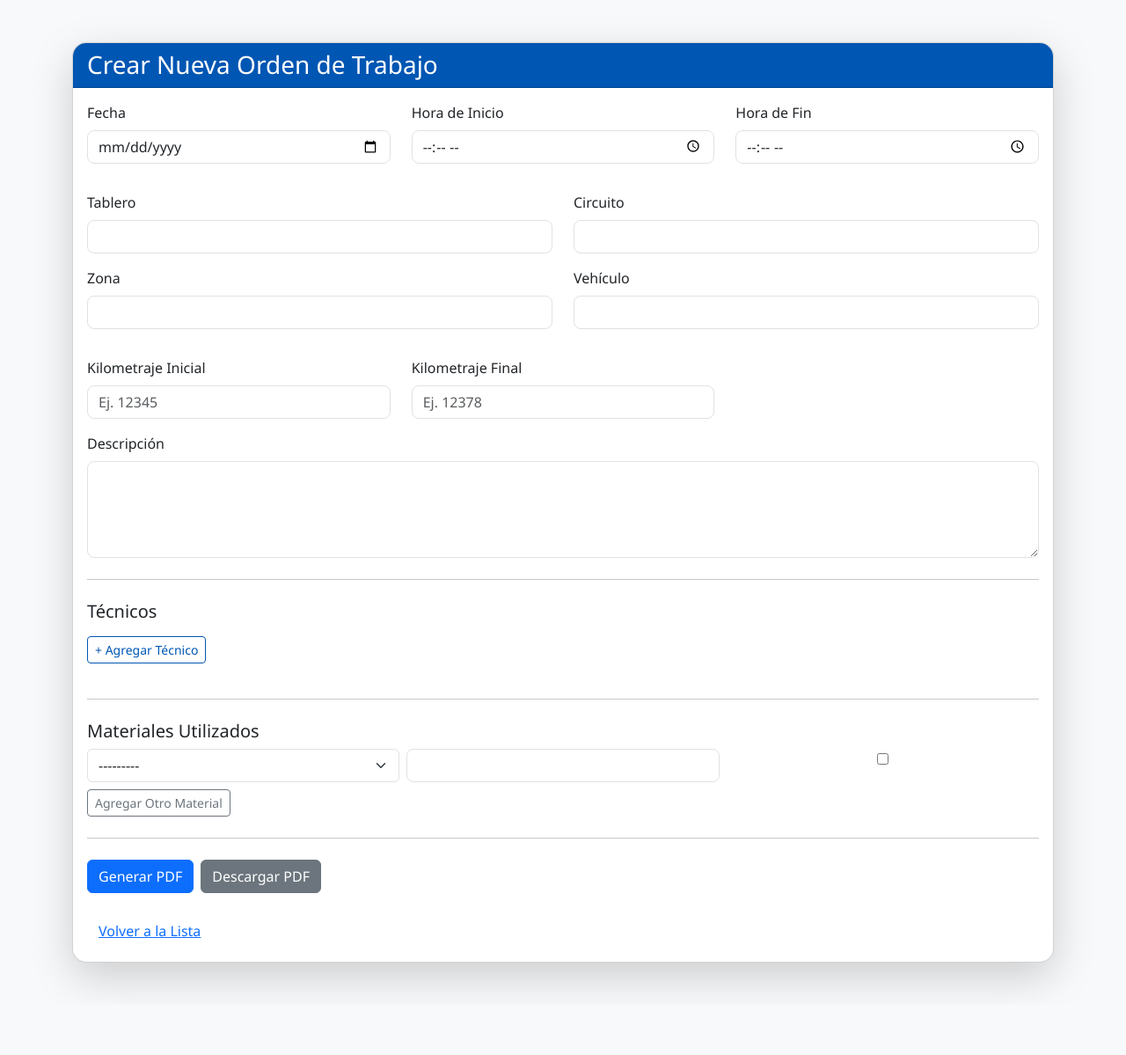
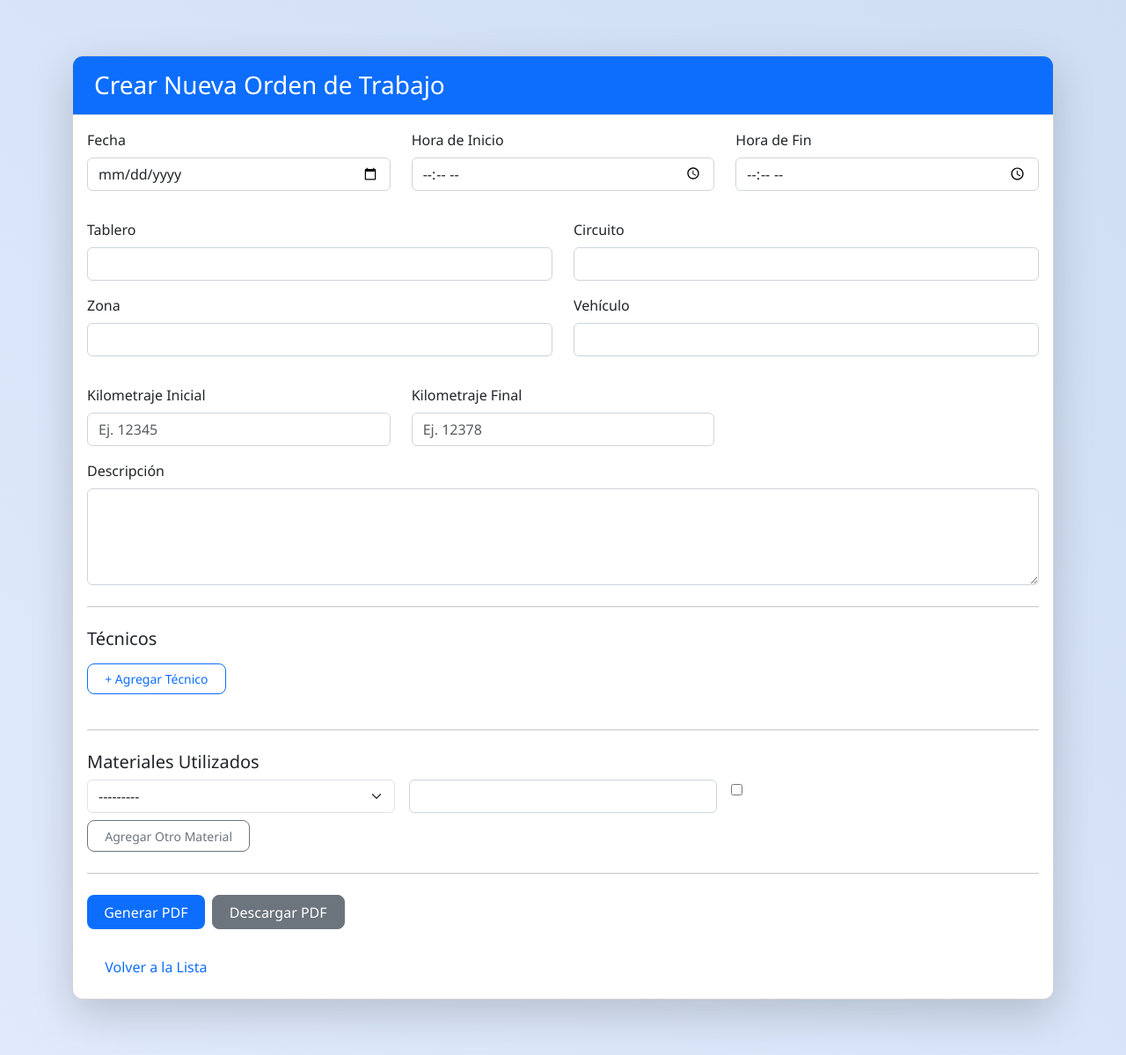
Before and after one commit to omargonza/sistema, a Django app: page /ordenes/nueva/ in a window 1280 px wide. Shown: the whole page at 88% size. Before the commit the page ends 1123 px from the top, so only its background shows below. Run offline with Django 5.2, Linux system fonts and the light colour scheme; the visitor is signed in with stand-in values (Sample User, id 1); data that the repository does not hold is empty.

Commit message:
Ajuste en el css

```diff
--- a/static/css/style.css
+++ b/static/css/style.css
@@ -1,34 +1,61 @@
-/* Estilo base */
+/* === Fondo general y fuente === */
 body {
-  background-color: #f8f9fa;
+  background: linear-gradient(to right top, #e0eafc, #cfdef3);
+  min-height: 100vh;
   font-family: 'Segoe UI', Tahoma, Geneva, Verdana, sans-serif;
+  padding: 15px;
+  margin: 0;
 }
 
-/* Card del formulario */
+/* === Tarjeta principal === */
 .card {
-  border-radius: 16px;
+  border-radius: 12px;
+  box-shadow: 0 10px 25px rgba(0, 0, 0, 0.1);
   overflow: hidden;
 }
 
-/* Cabecera con color primario */
-.card-header.bg-primary {
-  background-color: #0056b3 !important;
+/* === Encabezado === */
+.card-header {
+  background: #0d6efd !important; /* Bootstrap primary */
+  color: white !important;
+  padding: 1rem 1.5rem;
+  border-bottom: 1px solid #dee2e6;
 }
 
-/* Sombras suaves */
-.shadow-lg {
-  box-shadow: 0 0.5rem 1rem rgba(0, 0, 0, 0.15);
+.card-header h3 {
+  margin-bottom: 0;
 }
 
-/* Botones personalizados */
+/* === Botones === */
+.btn {
+  border-radius: 8px;
+  padding: 0.4rem 1.2rem;
+  font-weight: 500;
+  transition: all 0.2s ease-in-out;
+}
+
+.btn-success {
+  background-color: #198754;
+  border: none;
+}
+
+.btn-success:hover {
+  background-color: #146c43;
+}
+
 .btn-outline-primary {
-  border-color: #0056b3;
-  color: #0056b3;
+  border-color: #0d6efd;
+  color: #0d6efd;
 }
 
 .btn-outline-primary:hover {
-  background-color: #0056b3;
+  background-color: #0d6efd;
   color: white;
+}
+
+.btn-outline-secondary {
+  border-color: #6c757d;
+  color: #6c757d;
 }
 
 .btn-outline-secondary:hover {
@@ -36,34 +63,79 @@ body {
   color: white;
 }
 
-/* Ajustes para inputs y selects */
+.btn-primary {
+  background-color: #0d6efd;
+  border: none;
+}
+
+.btn-primary:hover {
+  background-color: #0b5ed7;
+}
+
+/* === Inputs y labels === */
+.form-label {
+  font-weight: 500;
+}
+
 input.form-control,
 select.form-control,
 textarea.form-control {
-  border-radius: 8px;
+  border-radius: 6px;
+  box-shadow: none;
+  border: 1px solid #ced4da;
 }
 
-/* Responsive: Evita desbordes */
+textarea.form-control {
+  resize: vertical;
+}
+
+/* === Materiales dinámicos === */
+#material-forms .row,
+#empty-material-form .row {
+  gap: 0.5rem;
+}
+
+/* === Técnicos dinámicos === */
+#tecnicos-container .row {
+  gap: 0.5rem;
+  margin-bottom: 0.75rem;
+}
+
+/* === Responsive spacing === */
 @media (max-width: 576px) {
+  .card-header,
+  .card-body {
+    padding: 1rem;
+  }
+
+  h3,
+  h5 {
+    font-size: 1.25rem;
+  }
+
   .btn {
     width: 100%;
+    margin-bottom: 0.5rem;
   }
 
-  .d-md-flex {
-    flex-direction: column !important;
-  }
-
-  .justify-content-md-start {
-    justify-content: center !important;
+  .d-flex.gap-3 {
+    flex-direction: column;
   }
 }
 
-/* Técnicos y Materiales */
-.material-form input,
-.material-form select {
-  width: 100%;
+/* === Tabla de materiales - para PDF o diseño consistente === */
+.unidad-material {
+  display: inline-block;
+  min-width: 40px;
 }
 
-#tecnicos-container .form-control {
-  margin-bottom: 0.5rem;
+/* === Enlace Volver === */
+a.btn-link {
+  color: #0d6efd;
+  text-decoration: none;
+  font-weight: 500;
 }
+
+a.btn-link:hover {
+  text-decoration: underline;
+}
```
